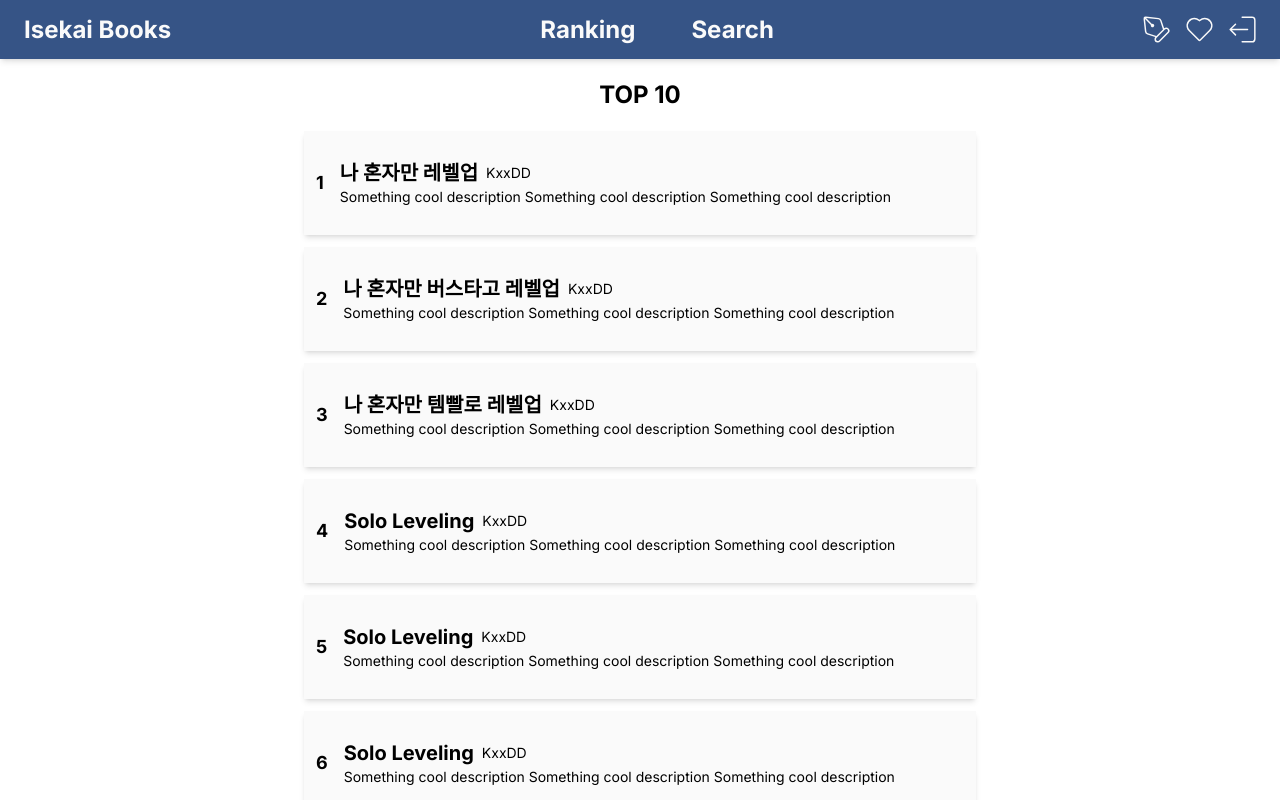
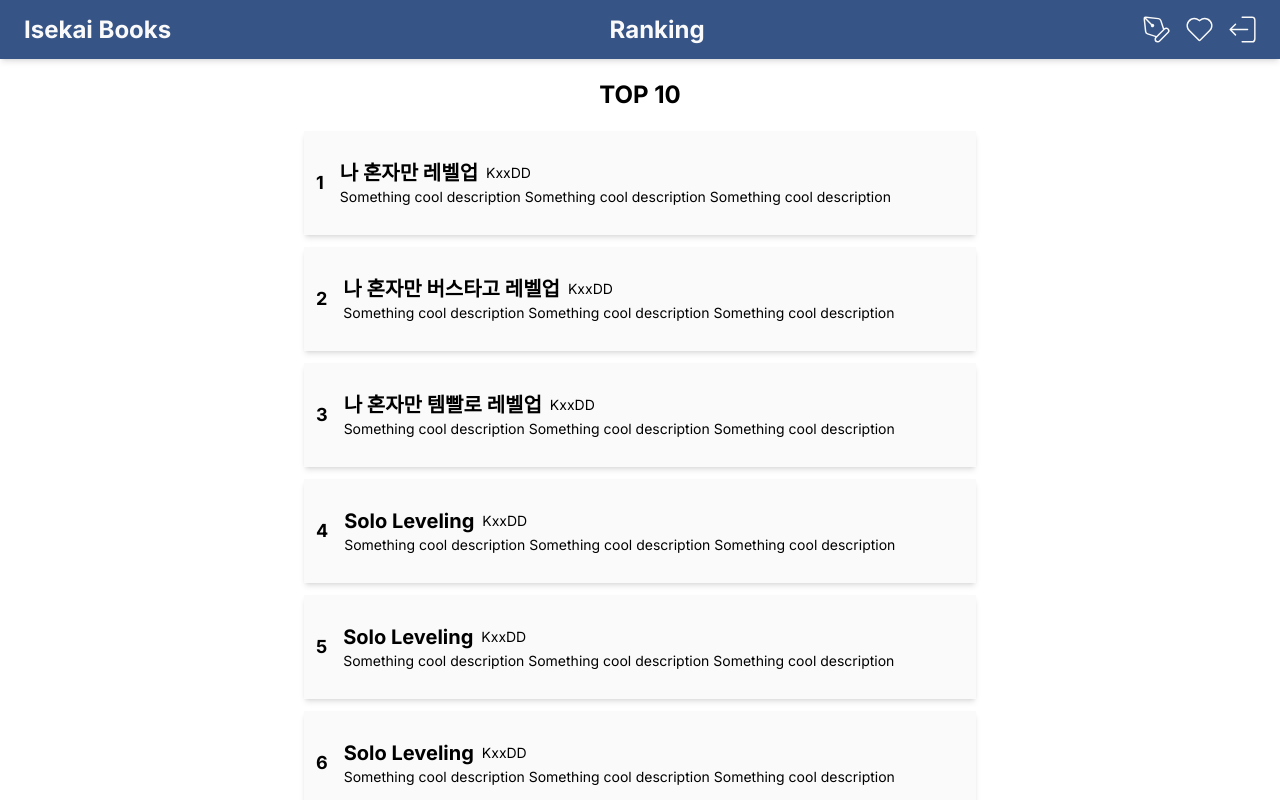
Before and after one commit to rlaehd62/Isekai-Front, a Next.js app: page / in a window 1280 px wide. Shown: the top 800 px of the page. Built offline with nearby package versions, Linux system fonts and the light colour scheme.

Commit message:
Modified: HeadNav to make this project more agile

```diff
--- a/src/app/components/HeadNav.tsx
+++ b/src/app/components/HeadNav.tsx
@@ -13,8 +13,8 @@
     function showUserMenus()
     {
         return [
-            <Link key={44} className="nav-item-effect" href='/write'> <CiPen size={35} /></Link>,
-            <Link key={55} className="nav-item-effect" href='/favorite'> <CiHeart size={35} /></Link>
+            <HeadNavItem className='nav-item-effect' id={44} to='/write'><CiPen size={35} /></HeadNavItem>,
+            <HeadNavItem className='nav-item-effect' id={55} to='/favorite'><CiHeart size={35} /></HeadNavItem>
         ]
     }
 
@@ -29,7 +29,7 @@
                 </div>
                 <div className="flex flex-row justify-around">
                     <HeadNavItem className='nav-item' id={1} to='/ranking'>Ranking</HeadNavItem>
-                    <HeadNavItem className='nav-item' id={2} to='/search'>Search</HeadNavItem>
+                    {/* <HeadNavItem className='nav-item' id={2} to='/search'>Search</HeadNavItem> */}
                 </div>
 
                 <div className="items-center">
@@ -50,7 +50,7 @@
 
             <div className="flex flex-row p-3 justify-around md:hidden">
                 <HeadNavItem className='nav-item-moible' id={3} to='/ranking'>Ranking</HeadNavItem>
-                <HeadNavItem className='nav-item-moible' id={4} to='/search'>Search</HeadNavItem>
+                {/* <HeadNavItem className='nav-item-moible' id={4} to='/search'>Search</HeadNavItem> */}
             </div>
         </header>
     )
```
